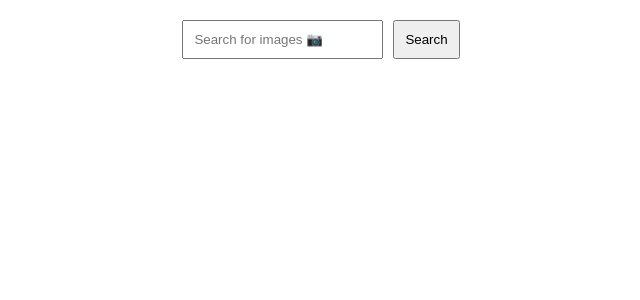
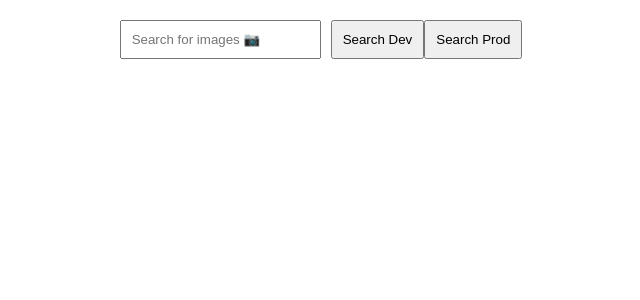
Before and after one commit to aaronkai/cd-pages-poc, a React (Create React App) app: page / in a window 1280 px wide. Shown: the top 300 px of the page, without its empty margins (319-959 px from the left). Built offline with nearby package versions, Linux system fonts and the light colour scheme.

Commit message:
change app.js. 2 buttons. One hits prod, one hits dev backend

```diff
--- a/src/App.js
+++ b/src/App.js
@@ -4,9 +4,16 @@ import { useState } from "react";
 function App() {
   const [query, setQuery] = useState("");
   const [images, setImages] = useState([]);
+  const devUrl = "https://serverless-api.immanent.workers.dev";
+  const prodUrl = "https://serverless-api-worker.immanent.dev";
 
-  const search = async () => {
-    const results = await getImages(query);
+  const searchDev = async () => {
+    const results = await getImages(devUrl);
+    setImages(results);
+  };
+
+  const searchProd = async () => {
+    const results = await getImages(prodUrl);
     setImages(results);
   };
 
@@ -14,8 +21,7 @@ function App() {
     setQuery(event.target.value);
   }
 
-  async function getImages() {
-    const url = "https://serverless-api.immanent.workers.dev";
+  async function getImages(url) {
     const resp = await fetch(url, {
       method: "POST",
       body: JSON.stringify({ query }),
@@ -33,7 +39,8 @@ function App() {
           onChange={updateQuery}
           placeholder="Search for images 📷"
         />
-        <button onClick={search}>Search</button>
+        <button onClick={searchDev}>Search Dev</button>
+        <button onClick={searchDev}>Search Prod</button>
       </div>
       {images.map((image) => (
         <a key={image.id} href={image.link} target="_blank" rel="noreferrer">
```
